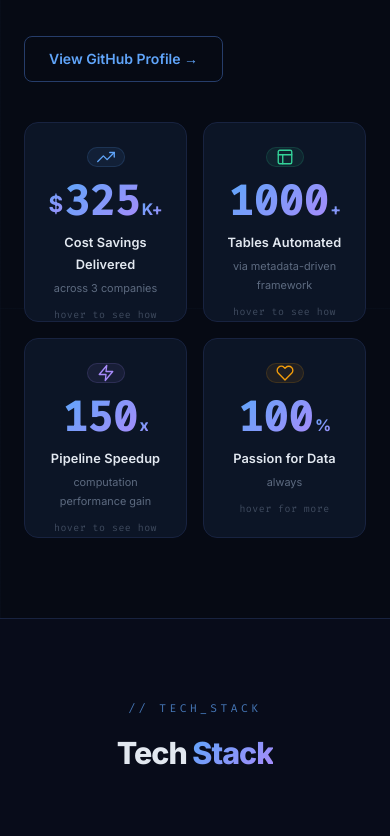
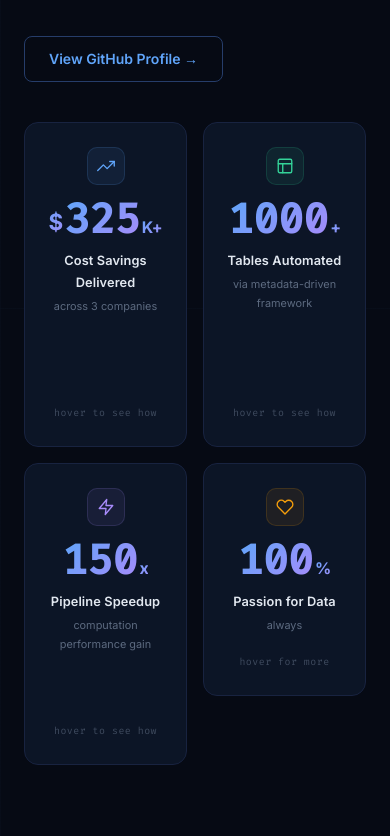
Before and after one commit to p33ves/p33ves.github.io, a plain HTML site: page index.html in a window 390 px wide. Shown: the part 1380-2216 px from the top of the page. Drawn offline with Linux system fonts and the light colour scheme.

Commit message:
Fix stat card overflow with dynamic height measurement
Replaced fixed 200px card height with JS-measured content height so
back-face text never clips on mobile or narrow viewports. Runs on
fonts-ready and window resize.

Co-Authored-By: Claude Sonnet 4.6 <noreply@anthropic.com>

```diff
--- a/script.js
+++ b/script.js
@@ -171,6 +171,42 @@ const counterObserver = new IntersectionObserver((entries) => {
 
 document.querySelectorAll('.stat-num').forEach(el => counterObserver.observe(el));
 
+/* ─── Stat card auto-height ──────────────────────────────────────── */
+function fitStatCards() {
+  document.querySelectorAll('.stat-card').forEach(card => {
+    const inner = card.querySelector('.stat-card-inner');
+    inner.style.height = '';
+
+    const w = card.offsetWidth;
+
+    function measureFace(face) {
+      const clone = face.cloneNode(true);
+      Object.assign(clone.style, {
+        position: 'fixed', top: '-9999px', left: '-9999px',
+        right: 'auto', bottom: 'auto',
+        width: w + 'px', height: 'auto',
+        transform: 'none', visibility: 'hidden'
+      });
+      document.body.appendChild(clone);
+      const h = clone.offsetHeight;
+      document.body.removeChild(clone);
+      return h;
+    }
+
+    inner.style.height = Math.max(
+      measureFace(card.querySelector('.stat-card-front')),
+      measureFace(card.querySelector('.stat-card-back'))
+    ) + 'px';
+  });
+}
+
+window.addEventListener('resize', fitStatCards);
+if (document.fonts) {
+  document.fonts.ready.then(fitStatCards);
+} else {
+  fitStatCards();
+}
+
 /* ─── Stat card flip (click for mobile) ─────────────────────────── */
 document.querySelectorAll('.stat-card').forEach(card => {
   card.addEventListener('click', () => card.classList.toggle('flipped'));
--- a/style.css
+++ b/style.css
@@ -358,7 +358,7 @@ a:hover { color: #fff; }
 
 .stat-card-inner {
   position: relative;
-  height: 200px;
+  height: 180px; /* fallback; JS overrides with measured content height */
   border-radius: var(--radius);
 }
 
```
